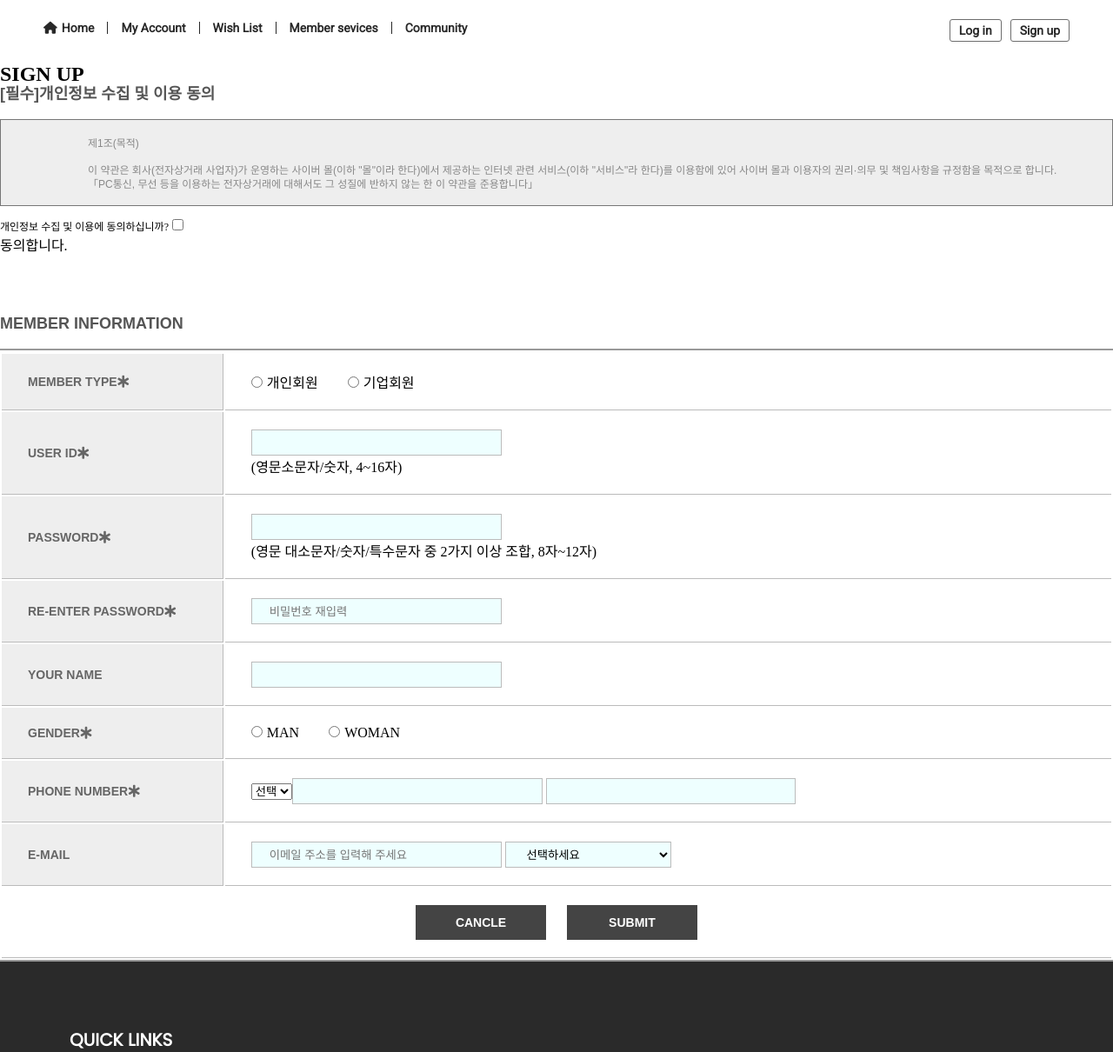
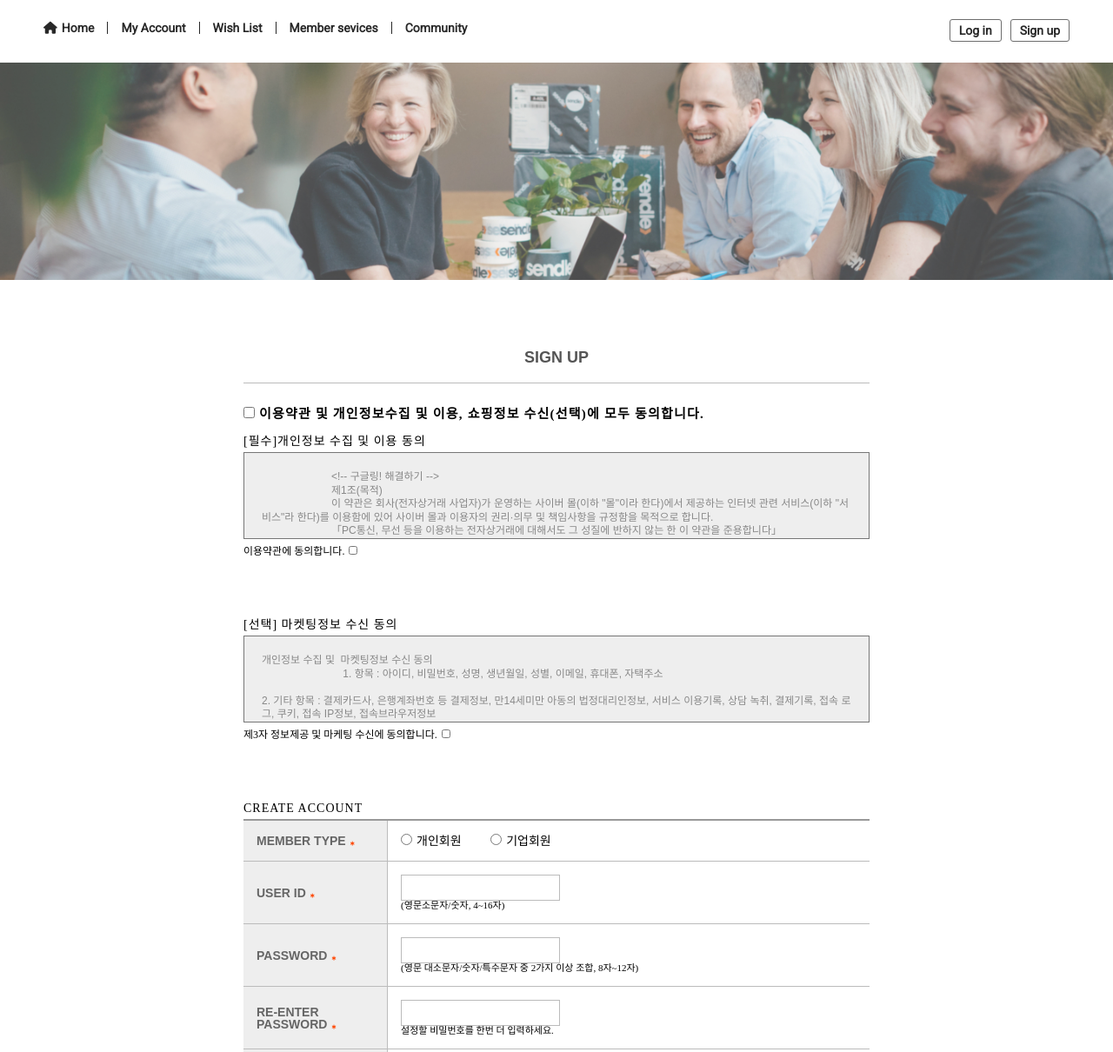
Before and after one commit to saerom0/saerom, a plain HTML site: page sign_up.html in a window 1280 px wide. Shown: the top 1210 px of the page at 87% size. Drawn offline with nearby package versions, Linux system fonts and the light colour scheme; a web font is replaced by a local one.

Commit message:
회원가입 페이지 1차 완성

```diff
--- a/js/main.js
+++ b/js/main.js
@@ -79,5 +79,16 @@ function activation(index) {
 
 }
 
+
+// join 페이지 체크박스 전체 체크
+function selectAll(selectAll) {
+    const checkboxes
+        = document.getElementsByName('ck_agree');
+
+    checkboxes.forEach((checkbox) => {
+        checkbox.checked = selectAll.checked;
+    })
+}
+
 //visual swiper
 //swiper를 이쪽으로 옮기면 실행이 안됨
--- a/scss/_fonts.scss
+++ b/scss/_fonts.scss
@@ -1,3 +1,2 @@
-@import url("https://fonts.googleapis.com/css2?family=Poppins:wght@400&display=swap");
 @import url("https://fonts.googleapis.com/css2?family=Roboto&display=swap");
-@import url("https://fonts.googleapis.com/css2?family=Arimo&display=swap");
+@import url("https://fonts.googleapis.com/css2?family=Arimo&family=Hahmlet&family=Montserrat&family=Poppins&family=Sunflower&display=swap");
--- a/scss/_reset.scss
+++ b/scss/_reset.scss
@@ -21,3 +21,9 @@ fieldset {
 	opacity: 0;
 	left: -99999px;
 }
+fieldset {
+	border: none;
+}
+table {
+	border-collapse: collapse;
+}
--- a/scss/_sign_up.scss
+++ b/scss/_sign_up.scss
@@ -1,43 +1,73 @@
 .sign_up {
-	.sub_visual {
-		background: #eeffff;
+	.sub_bg {
+		height: 250px;
+		background: #000 url(../img/sign_up.jpg) no-repeat center/cover;
+		opacity: 0.7;
 	}
 	.inner {
+		width: 880px;
+		padding: 80px;
+		margin: 0 auto;
+		h1 {
+			font: bold 18px/1 "Sunflower", sans-serif;
+			color: #555;
+			text-align: center;
+			border-bottom: 1px solid #bbb;
+			padding-bottom: 20px;
+			margin-bottom: 20px;
+		}
+
+		form {
+			.all_agree {
+				font: bold 15px/2 "Hahmlet", serif;
+				letter-spacing: 1.2px;
+			}
 			h2 {
-			font: bold 18px/1 "arial";
-			color: #555;
-			margin-bottom: 20px;
+				font: 14px/1 "Hahmlet", serif;
+				letter-spacing: 1px;
+				margin: 10px 0 5px 0;
 			}
 			#terms {
 				width: 100%;
 				height: 100px;
 				resize: none; //기억하기
 				padding: 20px;
-			font: 12px/1.3 "arial";
+				font: 12px/1.3 "Sunflower", sans-serif;
 				color: #888;
 				background: #eee;
-			margin-bottom: 10px;
 			}
-		.agreement {
+			.agree {
 				margin-bottom: 70px;
+				display: flex;
+				align-items: center;
 				label[for="agree"] {
-				//선택자
 					font-size: 12px;
 				}
+				input {
+					margin-left: 5px;
+					width: 10px;
+					height: 10px;
 				}
+			}
+
 			table {
 				width: 100%;
 				border-top: 2px solid #999;
 				border-bottom: 2px solid #999;
 				th {
-				width: 20%;
-				padding: 20px 30px;
-				font: bold 14px/1 "arial";
+					width: 23%;
+					padding: 15px;
+					font: bold 14px/1 "Sunflower", sans-serif;
 					color: #666;
 					text-align: left;
 					border-right: 1px solid #bbb;
 					border-bottom: 1px solid #bbb;
 					background: #eee;
+					i {
+						font-size: 5px;
+						margin-left: 5px;
+						color: orangered;
+					}
 					&:last-child {
 						background: #fff;
 						text-align: center;
@@ -47,48 +77,73 @@
 					input[type="reset"] {
 						width: 150px;
 						height: 40px;
+						font: bold 14px/1 "Sunflower", sans-serif;
+						margin: 0 10px;
+						cursor: pointer;
+						transition: 0.5s;
+						&:hover {
+							transform: scale(1.03);
+						}
+					}
+					input[type="reset"] {
+						border: 1px solid #444;
+						background: #fff;
+						color: #444;
+					}
+					input[type="submit"] {
 						border: none;
 						background: #444;
-					font: bold 14px/1 "arial";
 						color: #fff;
-					margin: 0 10px;
 					}
 				}
 				td {
 					border-bottom: 1px solid #bbb;
-				padding: 20px 30px;
+					padding: 15px;
+					font: 14px/1 "Hahmlet", serif;
 
 					input[type="text"],
 					input[type="password"] {
-					width: 30%;
+						width: 35%;
 						height: 30px;
 						border: 1px solid #bbb;
-					background: #eeffff;
 						padding-left: 20px;
 					}
+					input#phone {
+						width: 100px;
+					}
+
 					input[type="checkbox"],
 					input[type="radio"] {
 						margin-right: 5px;
 					}
+
 					label {
 						margin-right: 30px;
 					}
+					select#phone {
+						width: 20%;
+						height: 30px;
+						display: inline-flex;
+						align-items: center;
+						border: 1px solid #bbb;
+						padding-left: 20px;
+						margin-right: 5px;
+						font-family: "Sunflower", sans-serif;
+					}
+					input#email::-webkit-input-placeholder {
+						font-family: "Hahmlet", serif;
+					}
 					select#company {
-					width: 20%;
+						width: 30%;
 						height: 30px;
 						border: 1px solid #bbb;
 						padding-left: 20px;
-					background: #eeffff;
 					}
-				textarea#comments {
-					width: 80%;
-					height: 100px;
-					border: 1px solid #bbb;
-					resize: none;
-					background: #eeffff;
-					padding: 20px;
+					p {
+						font-size: 11px;
 					}
 				}
 			}
 		}
 	}
+}
--- a/sign_up.html
+++ b/sign_up.html
@@ -41,34 +41,60 @@
     </header>
 
     <section class="content sign_up">
-        <div class="sub_visual"></div>
+        <div class="sub_bg"></div>
         <div class="inner">
             <h1>SIGN UP</h1>
             <form action="index.html">
 
                 <fieldset>
                     <legend class="hidden">회원가입양식 폼</legend>
-                    <h2><label for="terms">[필수]개인정보 수집 및 이용 동의</label></h2>
-                    <textarea name="terms" id="terms" cols="30" rows="10">
+
+                    <div class="all_agree">
+                        <input type="checkbox" name="ck_agree" id="agree" onclick='selectAll(this)'>
+                        <label for="agree">이용약관 및 개인정보수집 및 이용, 쇼핑정보 수신(선택)에 모두 동의합니다.</label>
+                    </div>
+
+                    <div class="must">
+                        <h2><label for="terms">[필수]개인정보 수집 및 이용 동의</label></h2>
+                        <textarea name="terms" id="terms" cols="30" rows="10">
+                        <!-- 구글링! 해결하기 -->
                         제1조(목적)
-
                         이 약관은 회사(전자상거래 사업자)가 운영하는 사이버 몰(이하 "몰"이라 한다)에서 제공하는 인터넷 관련 서비스(이하 "서비스"라 한다)를 이용함에 있어 사이버 몰과 이용자의 권리·의무 및 책임사항을 규정함을 목적으로 합니다.
                         「PC통신, 무선 등을 이용하는 전자상거래에 대해서도 그 성질에 반하지 않는 한 이 약관을 준용합니다」
 
-                        제2조(정의
-
+                        제2조(정의)
                         ①"몰" 이란 회사가 재화 또는 용역(이하 "재화등"이라 함)을 이용자에게 제공하기 위하여 컴퓨터등 정보통신설비를 이용하여 재화등을 거래할 수 있도록 설정한 가상의 영업장을 말하며, 아울러 사이버몰을 운영하는 사업자의 의미로도 사용합니다.
                         ②"이용자"란 "몰"에 접속하여 이 약관에 따라 "몰"이 제공하는 서비스를 받는 회원 및 비회원을 말합니다.
-                        ③ '회원'이라 함은 "몰"에 개인정보를 제공하여 회원등록을 한 자로서, "몰"의 정보를 지속적으로 제공받으며, "몰"이 제공하는 서비스를 계속적으로 이용할 수 있는 자를 말합니다.
-                        ④ '비회원'이라 함은 회원에 가입하지 않고 "몰"이 제공하는 서비스를 이용하는 자를 말합니다.
-                    </textarea>
-                    <div class="agreement">
-                        <label for="agree">개인정보 수집 및 이용에 동의하십니까?</label>
-                        <input type="checkbox" name="agree" id="agree">
-                        <p>동의합니다.</p>
+                        ③ ' 회원'이라 함은 "몰" 에 개인정보를 제공하여 회원등록을 한 자로서, "몰" 의 정보를 지속적으로 제공받으며, "몰" 이 제공하는 서비스를 계속적으로 이용할 수
+                            있는 자를 말합니다. ④ '비회원' 이라 함은 회원에 가입하지 않고 "몰" 이 제공하는 서비스를 이용하는 자를 말합니다. 제3조 (약관등의 명시와 설명 및 개정)
+                            ① "몰" 은 이 약관의 내용과 상호 및 대표자 성명, 영업소 소재지 주소(소비자의 불만을 처리할 수 있는 곳의 주소를 포함), 전화번호·모사전송번호·전자우편주소,
+                            사업자등록번호, 통신판매업신고번호, 개인정보관리책임자등을 이용자가 쉽게 알 수 있도록 사이버몰의 초기 서비스화면(전면)에 게시합니다. 다만, 약관의 내용은 이용자가
+                            연결화면을 통하여 볼 수 있도록 할 수 있습니다. ② "몰은 이용자가 약관에 동의하기에 앞서 약관에 정하여져 있는 내용 중 청약철회·배송책임·환불조건 등과 같은 중요한 내용을 이용자가 이해할 수 있도록 별도의 연결화면 또는 팝업화면 등을 제공하여 이용자의 확인을 구하여야 합니다.
+                        ③ " 몰"은 전자상거래등에서의소비자보호에관한법률, 약관의규제에관한법률, 전자거래기본법, 전자서명법, 정보통신망이용촉진등에관한법률, 방문판매등에관한법률, 소비자보호법 등
+                            관련법을 위배하지 않는 범위에서 이 약관을 개정할 수 있습니다. </textarea>
+                        <div class="agree">
+                            <label for="agree">이용약관에 동의합니다.</label>
+                            <input type="checkbox" name="ck_agree" id="agree">
+
+                        </div>
                     </div>
+                    <div class="choice">
+                        <h2><label for="terms">[선택] 마켓팅정보 수신 동의</label></h2>
+                        <textarea name="terms" id="terms" cols="30" rows="10">개인정보 수집 및  마켓팅정보 수신 동의
+                            1. 항목 : 아이디, 비밀번호, 성명, 생년월일, 성별, 이메일, 휴대폰, 자택주소
 
-                    <h2>MEMBER INFORMATION</h2>
+2. 기타 항목 : 결제카드사, 은행계좌번호 등 결제정보, 만14세미만 아동의 법정대리인정보, 서비스 이용기록, 상담 녹취, 결제기록, 접속 로그, 쿠키, 접속 IP정보, 접속브라우저정보
+
+                            선택 약관에 동의하지 않으셔도 회원가입은 가능하며, 회원가입 후 회원정보수정 페이지에서 언제든지 수신여부를 변경하실 수 있습니다.
+                        </textarea>
+
+                        <div class="agree">
+                            <label for="agree">제3자 정보제공 및 마케팅 수신에 동의합니다.</label>
+                            <input type="checkbox" name="ck_agree" id="agree">
+
+                        </div>
+                    </div>
+                    <h2>CREATE ACCOUNT</h2>
                     <table>
                         <caption class="hidden">회원정보 입력양식 테이블</caption>
 
@@ -104,7 +130,8 @@
                             <th scope="row"><label for="pwd2">RE-ENTER PASSWORD</label><i
                                     class="fas fa-star-of-life"></i></th>
                             <td>
-                                <input type="password" name="pwd2" id="pwd2" required placeholder="비밀번호 재입력">
+                                <input type="password" name="pwd2" id="pwd2" required>
+                                <p> 설정할 비밀번호를 한번 더 입력하세요.</p>
                             </td>
                         </tr>
 
@@ -119,10 +146,10 @@
                             <th scope="row">GENDER<i class="fas fa-star-of-life"></i></th>
                             <td>
                                 <label for="male">
-                                    <input type="radio" name="gender" id="male" value="male">MAN
+                                    <input type="radio" name="gender" id="male" value="male">MALE
                                 </label>
                                 <label for="female">
-                                    <input type="radio" name="gender" id="female" value="female">WOMAN
+                                    <input type="radio" name="gender" id="female" value="female">FEMALE
                                 </label>
                             </td>
                         </tr>
@@ -132,11 +159,13 @@
                             </th>
                             <td>
                                 <select name="phone" id="phone">
-                                    <option value="">선택</option>
-                                    <option value="naver">010</option>
-                                    <option value="daum">011</option>
-                                    <option value="nate">017</option>
+                                    <option value="010">010</option>
+                                    <option value="011">011</option>
+                                    <option value="017">017</option>
+                                    <option value="019">019</option>
+
                                     <input type="text" name="phone" id="phone">
+                                    <!-- 하이픈넣기 -->
                                     <input type="text" name="phone" id="phone">
                                 </select>
                             </td>
@@ -144,10 +173,11 @@
                         <tr>
                             <th scope="row"><label for="email">E-MAIL</label></th>
                             <td>
-                                <input type="text" name="email" id="email" placeholder="이메일 주소를 입력해 주세요">
+                                <input type="text" name="email" id="email" placeholder="이메일 주소 입력">
                                 <select name="company" id="company">
-                                    <option value="">선택하세요</option>
+                                    <option value="">-- 선택 --</option>
                                     <option value="naver">@naver.com</option>
+                                    <option value="google">@google.com</option>
                                     <option value="daum">@hanmail.net</option>
                                     <option value="nate">@nate.com</option>
                                 </select>
@@ -162,7 +192,6 @@
                         </tr>
                     </table>
                 </fieldset>
-
 
             </form>
         </div>
```
Also changed, not shown: css/style.css, img/sign_up.jpg (renamed from img/wework_sendle_2021_elin_bandmann_photography-5_v1-scaled-1440x810.jpg), 1 other file. Lines whose indentation alone changed are shown as unchanged.
